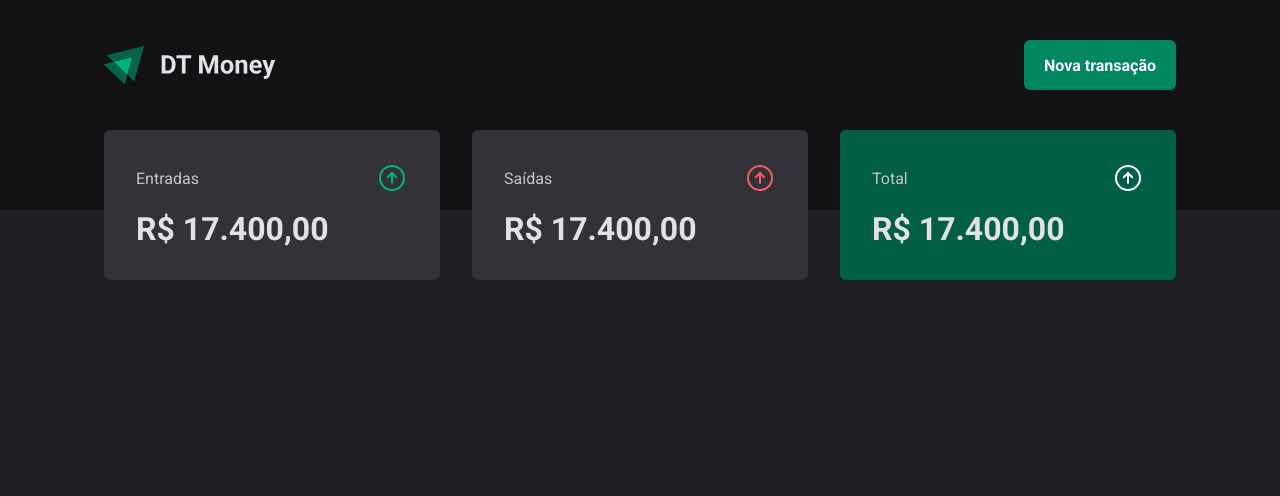
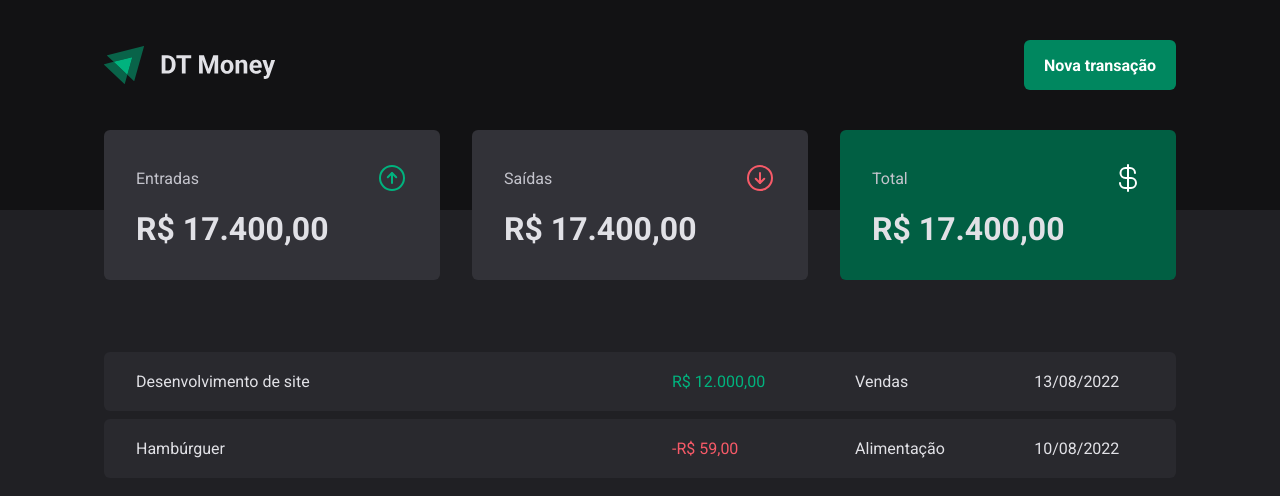
Before and after one commit to augustomarsola/03-NewIgnite-DTMoney, a React (Vite) app: page / in a window 1280 px wide. Shown: the top 496 px of the page. Built offline with nearby package versions, Linux system fonts and the light colour scheme.

Commit message:
Add Transactions styles

```diff
--- a/src/App.tsx
+++ b/src/App.tsx
@@ -1,13 +1,13 @@
 import { ThemeProvider } from "styled-components";
 import { GlobalStyle } from "./global";
-import { Transaction } from "./pages";
+import { Transactions } from "./pages/Transactions";
 import { defaultTheme } from "./themes/default";
 
 export function App() {
   return (
     <ThemeProvider theme={defaultTheme}>
       <GlobalStyle />
-      <Transaction />
+      <Transactions />
     </ThemeProvider>
   );
 }
--- a/src/components/Summary/index.tsx
+++ b/src/components/Summary/index.tsx
@@ -1,4 +1,4 @@
-import { ArrowCircleUp } from "phosphor-react";
+import { ArrowCircleDown, ArrowCircleUp, CurrencyDollar } from "phosphor-react";
 import { SummaryCard, SummaryContainer } from "./styles";
 
 export function Summary() {
@@ -15,7 +15,7 @@
       <SummaryCard>
         <header>
           <span>Saídas</span>
-          <ArrowCircleUp size={32} color="#f75a68" />
+          <ArrowCircleDown size={32} color="#f75a68" />
         </header>
 
         <strong>R$ 17.400,00</strong>
@@ -23,7 +23,7 @@
       <SummaryCard variant="green">
         <header>
           <span>Total</span>
-          <ArrowCircleUp size={32} color="#fff" />
+          <CurrencyDollar size={32} color="#fff" />
         </header>
 
         <strong>R$ 17.400,00</strong>
--- /dev/null
+++ b/src/pages/Transactions/index.tsx
@@ -0,0 +1,39 @@
+import { Header } from "../../components/Header";
+import { Summary } from "../../components/Summary";
+import {
+  PriceHighlight,
+  TransactionsContainer,
+  TransactionsTable,
+} from "./styles";
+
+export function Transactions() {
+  return (
+    <div>
+      <Header />
+      <Summary />
+
+      <TransactionsContainer>
+        <TransactionsTable>
+          <tbody>
+            <tr>
+              <td width="50%">Desenvolvimento de site</td>
+              <td>
+                <PriceHighlight variant="income">R$ 12.000,00</PriceHighlight>
+              </td>
+              <td>Vendas</td>
+              <td>13/08/2022</td>
+            </tr>
+            <tr>
+              <td width="50%">Hambúrguer</td>
+              <td>
+                <PriceHighlight variant="outcome">-R$ 59,00</PriceHighlight>
+              </td>
+              <td>Alimentação</td>
+              <td>10/08/2022</td>
+            </tr>
+          </tbody>
+        </TransactionsTable>
+      </TransactionsContainer>
+    </div>
+  );
+}
--- /dev/null
+++ b/src/pages/Transactions/styles.ts
@@ -0,0 +1,40 @@
+import styled from "styled-components";
+
+export const TransactionsContainer = styled.main`
+  width: 100%;
+  max-width: 1120px;
+  margin: 4rem auto 0;
+  padding: 0 1.5rem;
+`;
+
+export const TransactionsTable = styled.table`
+  width: 100%;
+  border-collapse: separate;
+  border-spacing: 0 0.5rem;
+
+  td {
+    padding: 1.25rem 2rem;
+    background-color: ${(props) => props.theme["gray-700"]};
+
+    &:first-child {
+      border-top-left-radius: 6px;
+      border-bottom-left-radius: 6px;
+    }
+
+    &:last-child {
+      border-top-right-radius: 6px;
+      border-bottom-right-radius: 6px;
+    }
+  }
+`;
+
+interface PriceHighlightProps {
+  variant: "income" | "outcome";
+}
+
+export const PriceHighlight = styled.span<PriceHighlightProps>`
+  color: ${(props) =>
+    props.variant === "income"
+      ? props.theme["green-300"]
+      : props.theme["red-300"]};
+`;
--- a/src/pages/index.tsx
+++ /dev/null
@@ -1,11 +0,0 @@
-import { Header } from "../components/Header";
-import { Summary } from "../components/Summary";
-
-export function Transaction() {
-  return (
-    <div>
-      <Header />
-      <Summary />
-    </div>
-  );
-}
```
Also changed, not shown: src/pages/styles.ts (deleted).
